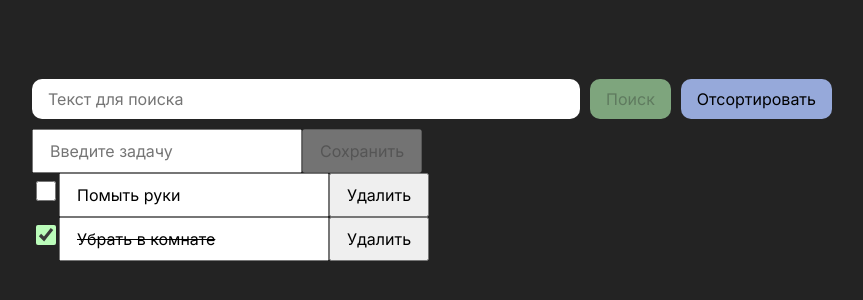
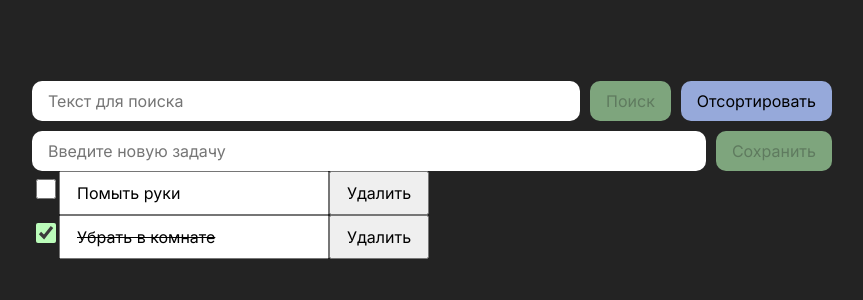
Before and after one commit to kikimorii/ReactHW52, a React (Vite) app: page / in a window 1280 px wide. Shown: the part 238-538 px from the top of the page, without its empty margins (208-1071 px from the left). Built offline with nearby package versions, Linux system fonts and the light colour scheme; data requests are answered from the project's data file.

Commit message:
Стилизован компонент NewTodoItem

```diff
--- a/src/components/NewTodoItem.jsx
+++ b/src/components/NewTodoItem.jsx
@@ -1,4 +1,5 @@
 import { useState } from "react"
+import styles from "./NewTodoItem.module.css"
 
 export const NewTodoItem = ({ setIsChangeList }) => {
     const [newTitle, setNewTitle] = useState("");
@@ -22,10 +23,18 @@ export const NewTodoItem = ({ setIsChangeList }) => {
 
     return (
         <li>
-            <form onSubmit={handleSubmit}>
-                <input type="text" placeholder="Введите задачу" value={newTitle} onChange={({ target }) => setNewTitle(target.value)} />
-                <button type="submit" disabled={!isValid}>Сохранить</button>
-                {isValid ? <button type="button" onClick={() => setNewTitle("")}>Сбросить</button> : ""}
+            <form className={styles.form} onSubmit={handleSubmit}>
+                <input
+                    className={styles.input}
+                    type="text"
+                    placeholder="Введите новую задачу"
+                    value={newTitle}
+                    onChange={({ target }) => setNewTitle(target.value)}
+                />
+                <button  className={styles.buttonSave} type="submit"  disabled={!isValid} >
+                    Сохранить
+                </button>
+                {isValid ? <button className={styles.buttonReset} type="button" onClick={() => setNewTitle("")}>Сбросить</button> : ""}
             </form>
         </li>
     )
--- /dev/null
+++ b/src/components/NewTodoItem.module.css
@@ -0,0 +1,31 @@
+.form {
+    display: flex;
+    gap: 10px;
+}
+
+.input {
+    flex-grow: 1;
+}
+
+.input:focus, .input:focus-visible {
+    outline: 3px solid var(--danger);
+    outline-offset: -1px;
+}
+
+.input, .buttonReset, .buttonSave{
+    border-radius: 10px;
+    border: none;
+}
+
+.buttonSave {
+    background-color: var(--success);
+}
+
+.buttonSave:disabled {
+    opacity: 0.6;
+    cursor: auto;
+}
+
+.buttonReset {
+    background-color: var(--danger);
+}
```
